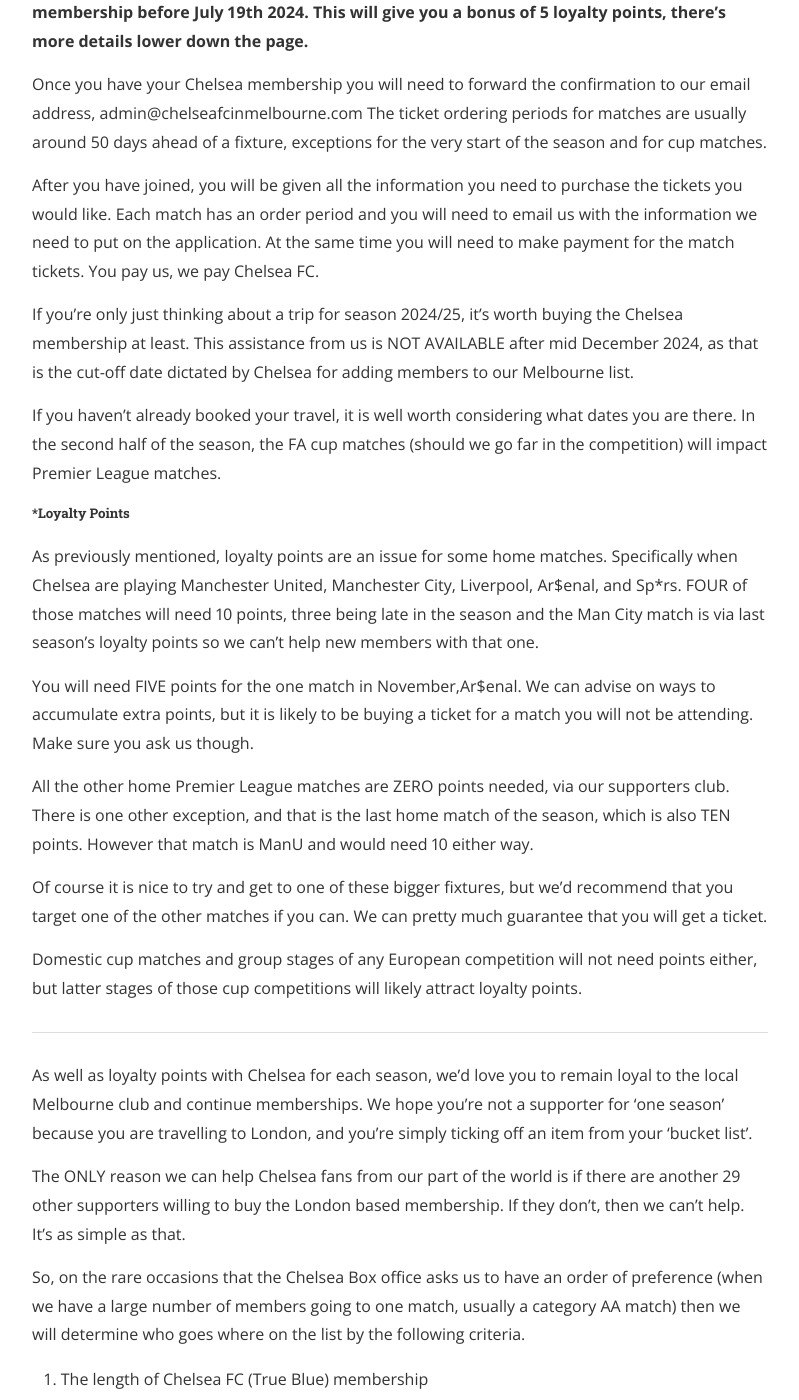
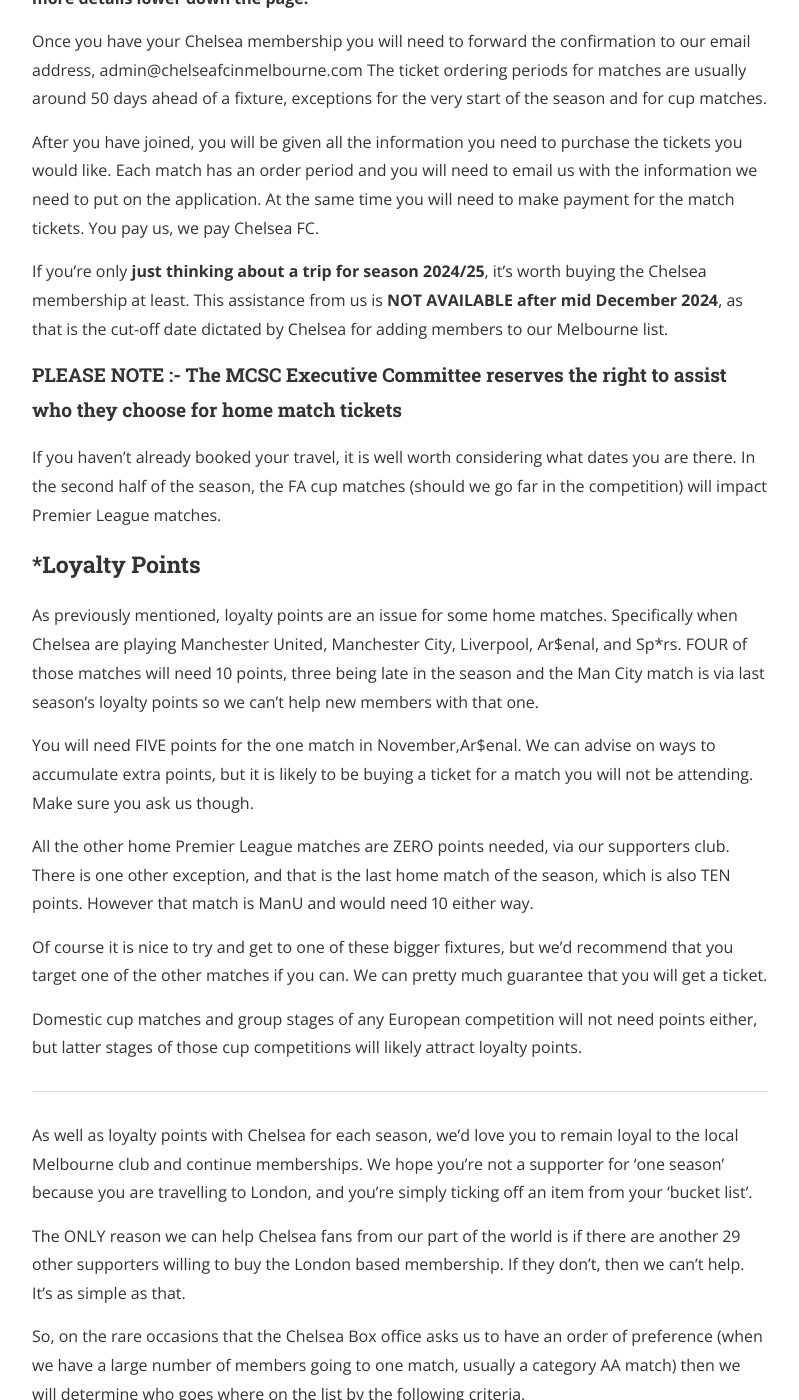
Before and after one commit to Foxh0und/MCSC, a Jekyll site: the page built from stamfordbridge.md, in a window 1280 px wide and 1400 px high, scrolled down 2526 px. Shown: the whole window, without its empty margins (240-1039 px from the left). Built offline with Jekyll 4.4.1, drawn with Linux system fonts in a browser that asks for light colours; nearby versions of some CDN libraries; some of the changed text lies outside the part shown.

Commit message:
Update stamfordbridge.md

```diff
--- a/stamfordbridge.md
+++ b/stamfordbridge.md
@@ -57,13 +55,15 @@
 At the same time you will need to make payment for the match tickets.
 You pay us, we pay Chelsea FC.
 
-If you’re only just thinking about a trip for season 2024/25, it’s worth buying the Chelsea membership at least.
-This assistance from us is NOT AVAILABLE after mid December 2024, as that is the cut-off date dictated by Chelsea for adding members to our Melbourne list.
+If you’re only **just thinking about a trip for season 2024/25**, it’s worth buying the Chelsea membership at least.
+This assistance from us is **NOT AVAILABLE after mid December 2024**, as that is the cut-off date dictated by Chelsea for adding members to our Melbourne list.
+
+#### PLEASE NOTE :- The MCSC Executive Committee reserves the right to assist who they choose for home match tickets
 
 If you haven’t already booked your travel, it is well worth considering what dates you are there.
 In the second half of the season, the FA cup matches (should we go far in the competition) will impact Premier League matches.
 
-##### *Loyalty Points
+### *Loyalty Points
 As previously mentioned, loyalty points are an issue for some home matches.
 Specifically when Chelsea are playing Manchester United, Manchester City, Liverpool, Ar$enal, and Sp*rs.
 FOUR of those matches will need 10 points, three being late in the season and the Man City match is via last season’s loyalty points so we can’t help new members with that one.
```
Also changed, not shown: other parts of stamfordbridge.md (+1 -3 lines).
